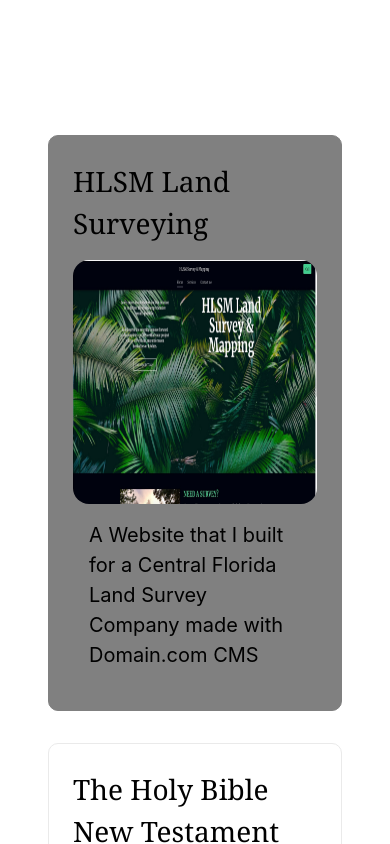
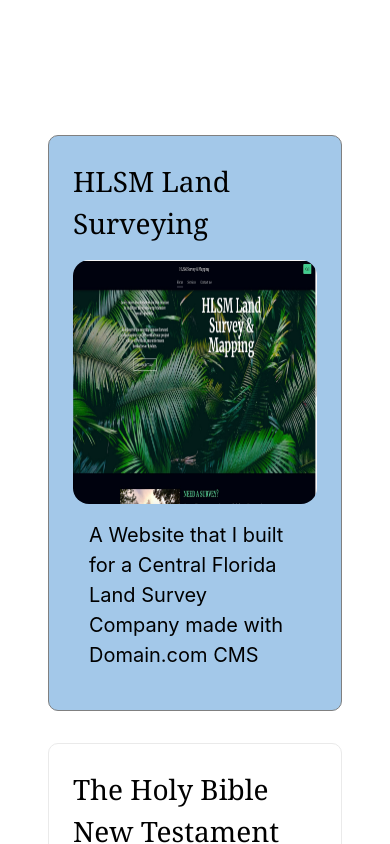
Before and after one commit to jnutt367/jnuttdev, a Next.js app: page / in a window 390 px wide. In both pictures the pointer is over the link 195 px from the left and 3159 px from the top of the page. Shown: the part 2737-3581 px from the top of the page. Built offline with nearby package versions, Linux system fonts and the light colour scheme.

Commit message:
commit for all different sizes have different themes

```diff
--- a/styles/Home.module.css
+++ b/styles/Home.module.css
@@ -115,6 +115,7 @@
         text-decoration: none;
         border: 1px solid #eaeaea;
         border-radius: 10px;
+        background-color: black;
         transition: color 0.75s ease, border-color 0.15s ease;
         max-width: 300px;
     }
@@ -136,7 +137,7 @@
     .card:active {
         color: #0070f3;
         border-color: grey;
-        background-color: white;
+        background-color: silver;
         opacity: 1;
         color: black;
     }
@@ -339,6 +340,14 @@
             background-color: silver;
             color: black;
         }
+        .card:hover,
+        .card:focus,
+        .card:active {
+            background-color: grey;
+        }
+        .card {
+            color: white;
+        }
     }
 
     @media (max-width: 580px) {
@@ -359,8 +368,12 @@
             background-color: white;
             color: black;
         }
+        .card {
+            background-color: white;
+            color: black;
+        }
         .card:hover {
-            background-color: grey;
+            background-color: rgb(163, 200, 233);
         }
         .github {
             background-image: url(/Octocat.jpg);
```
